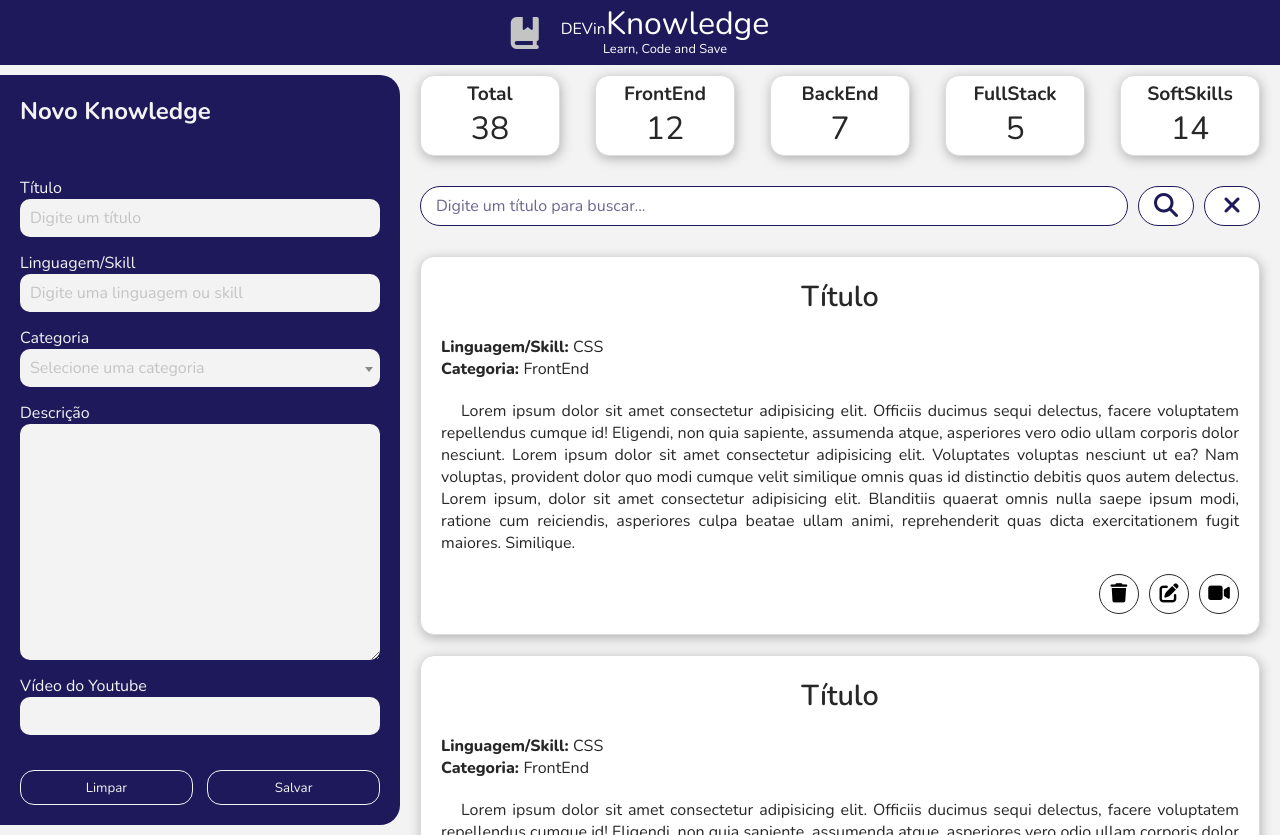
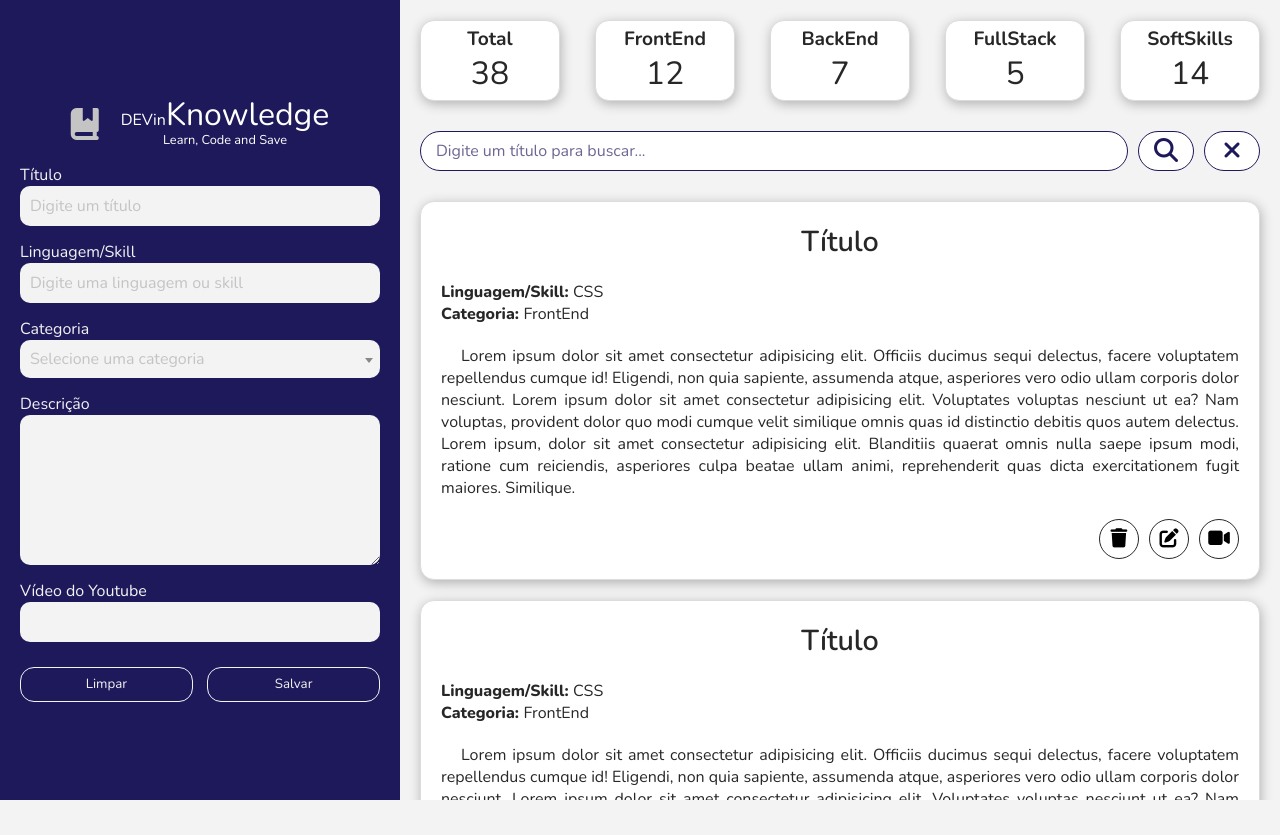
Before and after one commit to jtspinelli/dev-in-knowledge, a website: page index.html in a window 1280 px wide. After the commit the page ends 800 px from the top, so only its background shows below. Drawn offline with nearby package versions, Linux system fonts and the light colour scheme.

Commit message:
remove header on 720p screens

```diff
--- a/index.html
+++ b/index.html
@@ -31,6 +31,17 @@
 
     <main>
         <aside id="form-area"  style="color: white;">
+            <div id="logo-container">
+                <div id="logo-icon">
+                    <i class="fa-solid fa-book-bookmark flex-centered"></i>
+                </div>
+
+                <div id="logo-text-container">
+                    <h1><span class="small uppercase">dev</span><span class="small">in</span>Knowledge</h1>
+                    <h3>Learn, Code and Save</h3>
+                </div>
+            </div>
+
             <h1>Novo Knowledge</h1>
 
             <form id="form-add-knowledge">
--- a/public/css/style.css
+++ b/public/css/style.css
@@ -76,6 +76,10 @@ body {
     margin: 0 auto;
     display: flex;
     justify-content: center;
+}
+
+aside #logo-container {
+    display: none;
 }
 
 #logo-text-container {
@@ -346,13 +350,60 @@ main {
 background: var(--lilas);
 }
 
+
+
 @media screen and (max-width: 1366px) {
+    aside #logo-container {
+        display: flex;
+        height: unset;
+    }
+
+    :-webkit-any(article, aside, nav, section) h1 {
+        font-size: 2rem;
+    }
+
+    main {
+        max-height: 100vh;
+    }
+
+    #page-header {
+        display: none;
+    }
+
     #form-area {
         border-top-left-radius: 0;
         border-bottom-left-radius: 0;
+        top: 0;
+        border-radius: 0;
+        gap: 15px;
+        height: 100vh;
+    }
+
+    #form-area input {
+        height: 40px;
+    }
+
+    #form-area textarea {
+        max-height: 150px;
+    }
+
+    #form-area > h1 {
+        display: none;
+    }
+
+    #form-area form > div:last-child {
+        margin-top: 10px;
     }
 
     #main-content {
-        max-height: 770px;
+        max-height: 100vh;
+    }
+
+    .totais-cards {
+        padding: 20px 20px 10px;
+    }
+
+    .cards-container {
+        padding: 10px 20px 20px;
     }
 }
```
